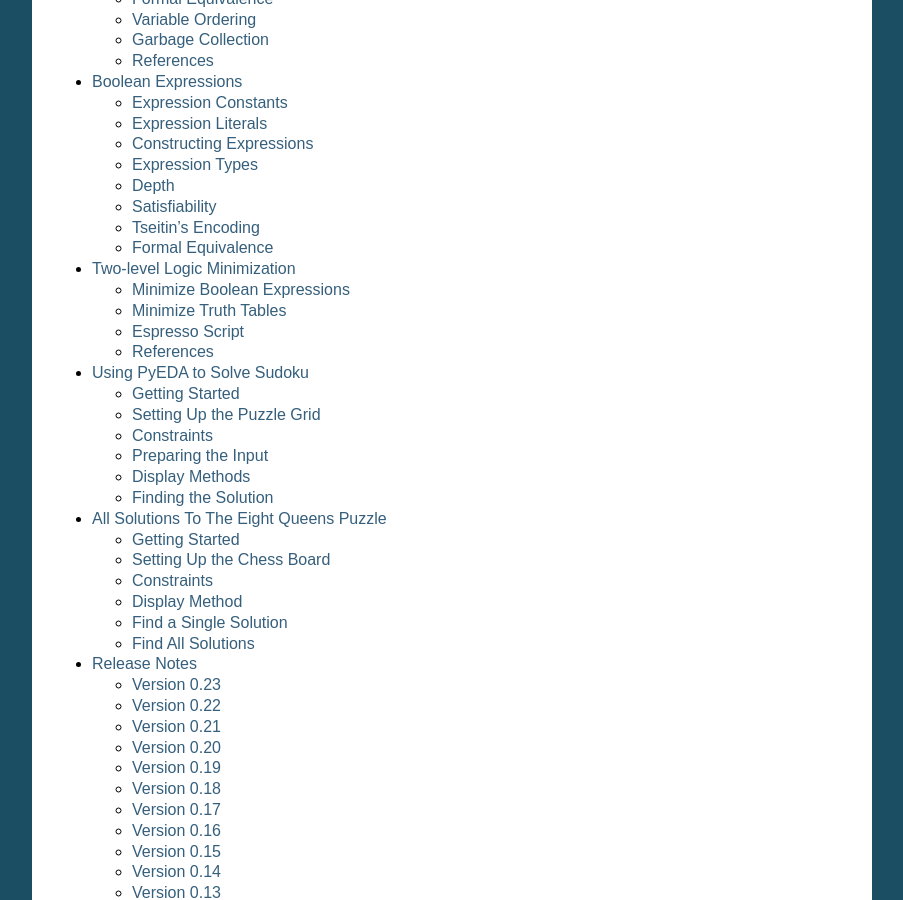
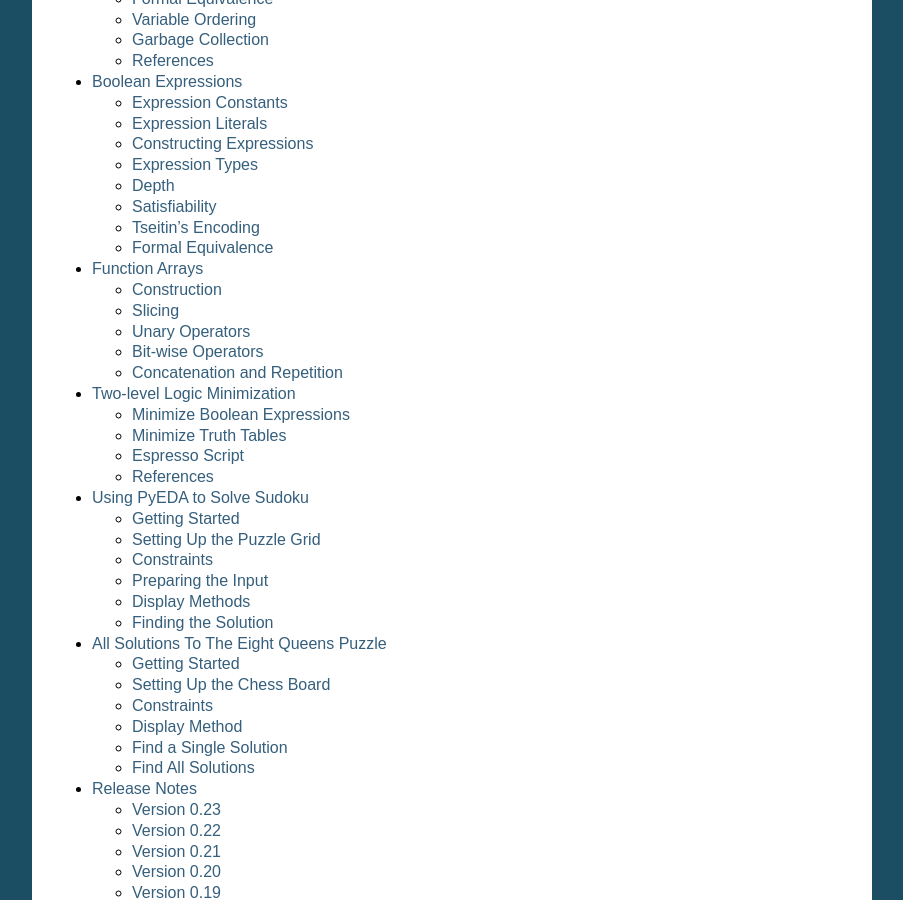
Before and after one commit to cjdrake/pyeda, a Sphinx documentation site: the page built from doc/source/index.rst, in a window 1280 px wide and 900 px high, scrolled down 1072 px. Shown: the whole window, without its empty margins (198-1101 px from the left). Built offline with Sphinx 7.4.7, drawn with Linux system fonts in a browser that asks for light colours; some of the changed lines change nothing that is shown.

Commit message:
Add some farray documentation

```diff
--- /dev/null
+++ b/doc/source/farray.rst
@@ -0,0 +1,442 @@
+.. _farray:
+
+*******************
+  Function Arrays
+*******************
+
+When dealing with several related Boolean functions,
+it is usually convenient to index the inputs and outputs.
+For this purpose, PyEDA includes a multi-dimensional array (MDA) data type,
+called an ``farray`` (function array).
+
+The most pervasive example is computation involving any numeric data type.
+For example, let's say you want to add two numbers :math:`A`, and :math:`B`.
+If these numbers are 32-bit integers,
+there are 64 total inputs, not including a carry-in.
+The conventional way of labeling the input variables is
+:math:`a_0, a_1, a_2, \ldots`, and :math:`b_0, b_1, b_2, \ldots`.
+
+Furthermore, you can extend the symbolic algebra of Boolean functions to arrays.
+For example, the element-wise XOR or :math:`A` and :math:`B` is also an array
+
+This chapter will explain how to construct and manipulate arrays of Boolean
+functions.
+Typical examples will be one-dimensional vectors,
+but you can shape your data into several dimensions if you like.
+We have purposefully adopted many of the conventions used by the
+`numpy.array <http://docs.scipy.org/doc/numpy/reference/generated/numpy.array.html>`_ module.
+
+The code examples in this chapter assume that you have already prepared your
+terminal by importing all interactive symbols from PyEDA::
+
+   >>> from pyeda.inter import *
+
+Construction
+============
+
+There are three ways to construct ``farray`` instances:
+
+1. Use the ``farray`` class constructor.
+2. Use one of the zeros/ones/vars factory functions.
+3. Use the unsigned/signed integer conversion functions.
+
+Constructor
+-----------
+
+First, create a few expression variables::
+
+   >>> a, b, c, d = map(exprvar, 'abcd')
+
+To store these variables in an array,
+invoke the ``farray`` constructor on a sequence::
+
+   >>> vs = farray([a, b, c, d])
+   >>> vs
+   farray([a, b, c, d])
+   >>> vs[2]
+   c
+
+Now let's store some arbitrary functions into an array.
+Create six expressions using the secondary operators::
+
+   >>> f0 = Nor(a, b, c)
+   >>> f1 = Nand(a, b, c)
+   >>> f2 = Xor(a, b, c)
+   >>> f3 = Xnor(a, b, c)
+   >>> f4 = Equal(a, b, c)
+   >>> f5 = Unequal(a, b, c)
+
+To neatly store these six functions in an ``farray``,
+invoke the constructor like we did before::
+
+   >>> F = farray([f0, f1, f2, f3, f4, f5])
+   >>> F
+   farray([Nor(a, b, c), Nand(a, b, c), Xor(a, b, c), Xnor(a, b, c), Equal(a, b, c), Unequal(a, b, c)])
+
+This is sufficient for 1-D arrays,
+but the ``farray`` constructor can create mult-dimensional arrays as well.
+You can apply shape to the input array by either using a nested sequence,
+or manually using the *shape* parameter.
+
+To create a 2x3 array using a nested sequence::
+
+   >>> F = farray([[f0, f2, f4], [f1, f3, f5]])
+   >>> F
+   farray([[Nor(a, b, c), Xor(a, b, c), Equal(a, b, c)],
+           [Nand(a, b, c), Xnor(a, b, c), Unequal(a, b, c)]])
+   >>> F.shape
+   ((0, 2), (0, 3))
+   >>> F.size
+   6
+   >>> F[0,1]
+   Xor(a, b, c)
+
+Similarly for a 3x2 array::
+
+   >>> F = farray([[f0, f1], [f2, f3], [f4, f5]])
+   >>> F
+   farray([[Nor(a, b, c), Nand(a, b, c)],
+           [Xor(a, b, c), Xnor(a, b, c)],
+           [Equal(a, b, c), Unequal(a, b, c)]])
+   >>> F.shape
+   ((0, 3), (0, 2))
+   >>> F.size
+   6
+   >>> F[0,1]
+   Nand(a, b, c)
+
+Use the *shape* parameter to manually impose a shape.
+It takes a tuple of *dimension* specs, which are ``(start, stop)`` tuples.
+
+::
+
+   >>> F = farray([f0, f1, f2, f3, f4, f5], shape=((0, 2), (0, 3)))
+   >>> F
+   farray([[Nor(a, b, c), Xor(a, b, c), Equal(a, b, c)],
+           [Nand(a, b, c), Xnor(a, b, c), Unequal(a, b, c)]])
+
+Irregular Shapes
+^^^^^^^^^^^^^^^^
+
+Without the *shape* parameter,
+array dimensions will be created with start index zero.
+This is fine for most applications,
+but in digital design it is sometimes useful to create arrays with irregular
+starting points.
+
+For example,
+let's say you are designing the load/store unit of a CPU.
+A computer's memory is addressed in *bytes*,
+but data is accessed from memory in *cache lines*.
+If the size of your machine's cache line is 64 bits,
+data will be retrieved from memory eight bytes at a time.
+The lower 3 bits of the address bus going from the load/store unit to main
+memory are not necessary.
+Therefore, your load/store unit will output an address with one dimension
+bounded by ``(3, 32)``,
+i.e. all address bits starting from 3, up to but not including 32.
+
+Going back to the previous example,
+let's say for some reason we wanted a shape of ``((7, 9), (13, 16))``.
+Just change the *shape* parameter::
+
+   >>> F = farray([f0, f1, f2, f3, f4, f5], shape=((7, 9), (13, 16)))
+   >>> F
+   farray([[Nor(a, b, c), Xor(a, b, c), Equal(a, b, c)],
+           [Nand(a, b, c), Xnor(a, b, c), Unequal(a, b, c)]])
+
+The *size* property is still the same::
+
+   >>> F.size
+   6
+
+However, the slices now have different bounds::
+
+   >>> F[7,14]
+   Nand(a, b, c)
+
+Factory Functions
+-----------------
+
+For convenience,
+PyEDA provides factory functions for producing arrays with arbitrary shape
+initialized to all zeros, all ones, or all variables with incremental indices.
+
+The functions for creating arrays of zeros are:
+
+* :func:`pyeda.boolalg.bfarray.bddzeros`
+* :func:`pyeda.boolalg.bfarray.exprzeros`
+* :func:`pyeda.boolalg.bfarray.ttzeros`
+
+For example, to create a 4x4 farray of expression zeros::
+
+   >>> zeros = exprzeros(4, 4)
+   >>> zeros
+   farray([[0, 0, 0, 0],
+           [0, 0, 0, 0],
+           [0, 0, 0, 0],
+           [0, 0, 0, 0]])
+
+The variadic *dims* input is a sequence of dimension specs.
+A dimension spec is a two-tuple: (start index, stop index).
+If a dimension is given as a single ``int``,
+it will be converted to ``(0, stop)``.
+
+For example::
+
+   >>> zeros = bddzeros((1, 3), (2, 4), 2)
+   >>> zeros
+   farray([[[0, 0],
+            [0, 0]],
+
+           [[0, 0],
+            [0, 0]]])
+
+Similarly for creating arrays of ones:
+
+* :func:`pyeda.boolalg.bfarray.bddones`
+* :func:`pyeda.boolalg.bfarray.exprones`
+* :func:`pyeda.boolalg.bfarray.ttones`
+
+The functions for creating arrays of variables are:
+
+* :func:`pyeda.boolalg.bfarray.bddvars`
+* :func:`pyeda.boolalg.bfarray.exprvars`
+* :func:`pyeda.boolalg.bfarray.ttvars`
+
+These functions behave similarly to the zeros/ones functions,
+but take a *name* argument as well.
+
+For example, to create a 4x4 farray of expression variables::
+
+   >>> A = exprvars('a', 4, 4)
+   >>> A
+   farray([[a[0,0], a[0,1], a[0,2], a[0,3]],
+           [a[1,0], a[1,1], a[1,2], a[1,3]],
+           [a[2,0], a[2,1], a[2,2], a[2,3]],
+           [a[3,0], a[3,1], a[3,2], a[3,3]]])
+
+The *name* argument accepts a tuple of names,
+just like the ``exprvar`` function,
+and the variadic *dims* input also supports irregular shapes::
+
+   >>> A = exprvars(('a', 'b', 'c'), (1, 3), (2, 4), 2)
+   >>> A
+   farray([[[c.b.a[1,2,0], c.b.a[1,2,1]],
+            [c.b.a[1,3,0], c.b.a[1,3,1]]],
+
+           [[c.b.a[2,2,0], c.b.a[2,2,1]],
+            [c.b.a[2,3,0], c.b.a[2,3,1]]]])
+
+Integer Conversion
+------------------
+
+The previous section discussed ways to initialize arrays to all zeros or ones.
+It is also possible to create one-dimensional arrays that represent integers
+using either the unsigned or twos-complement notations.
+
+The following functions convert an unsigned integer to a 1-D ``farray``:
+
+* :func:`pyeda.boolalg.bfarray.uint2bdds`
+* :func:`pyeda.boolalg.bfarray.uint2exprs`
+* :func:`pyeda.boolalg.bfarray.uint2tts`
+
+The following functions convert a signed integer to a 1-D ``farray``:
+
+* :func:`pyeda.boolalg.bfarray.int2bdds`
+* :func:`pyeda.boolalg.bfarray.int2exprs`
+* :func:`pyeda.boolalg.bfarray.int2tts`
+
+The signature for these functions are all identical.
+The *num* argument is the ``int`` to convert,
+and the *length* parameter is optional.
+Unsigned conversion will always zero-extend to the provided length,
+and signed conversion will always sign-extend.
+
+Here are a few examples of converting integers to expressions::
+
+   >>> uint2exprs(42, 8)
+   farray([0, 1, 0, 1, 0, 1, 0, 0])
+   >>> int2exprs(42, 8)
+   farray([0, 1, 0, 1, 0, 1, 0, 0])
+   # A nifty one-liner to verify the previous conversions
+   >>> bin(42)[2:].zfill(8)[::-1]
+   '01010100'
+   >>> int2exprs(-42, 8)
+   farray([0, 1, 1, 0, 1, 0, 1, 1])
+
+Function arrays also have ``to_uint`` and ``to_int`` methods to perform the
+reverse computation.
+They do not, however, have any property to indicate whether the array
+represents signed data.
+So always know what the encoding is ahead of time.
+For example::
+
+   >>> int2exprs(-42, 8).to_int()
+   -42
+   >>> int2exprs(-42, 8).to_uint()
+   214
+
+Slicing
+=======
+
+The ``farray`` type accepts two types of slice arguments:
+
+* Integral indices
+* Muliplexor selects
+
+Integral Indices
+----------------
+
+Function arrays support a slice syntax that mostly follows the numpy ndarray
+data type.
+The primary difference is that ``farray`` supports nonzero start indices.
+
+To demonstrate the various capabilities, let's create some arrays.
+For simplicity, we will only use zero indexing.
+
+::
+
+   >>> A = exprvars('a', 4)
+   >>> B = exprvars('b', 4, 4, 4)
+
+Using a single integer index will *collapse* an array dimension.
+For 1-D arrays, this means returning an item.
+
+::
+
+   >>> A[2]
+   a[2]
+   >>> B[2]
+   farray([[b[2,0,0], b[2,0,1], b[2,0,2], b[2,0,3]],
+           [b[2,1,0], b[2,1,1], b[2,1,2], b[2,1,3]],
+           [b[2,2,0], b[2,2,1], b[2,2,2], b[2,2,3]],
+           [b[2,3,0], b[2,3,1], b[2,3,2], b[2,3,3]]])
+   >>> B[2].shape
+   ((0, 4), (0, 4))
+
+The colon ``:`` slice syntax *shrinks* a dimension::
+
+   >>> A[:]
+   farray([a[0], a[1], a[2], a[3]])
+   >>> A[1:]
+   farray([a[1], a[2], a[3]])
+   >>> A[:3]
+   farray([a[0], a[1], a[2]])
+   >>> B[1:3]
+   farray([[[b[1,0,0], b[1,0,1], b[1,0,2], b[1,0,3]],
+            [b[1,1,0], b[1,1,1], b[1,1,2], b[1,1,3]],
+            [b[1,2,0], b[1,2,1], b[1,2,2], b[1,2,3]],
+            [b[1,3,0], b[1,3,1], b[1,3,2], b[1,3,3]]],
+
+           [[b[2,0,0], b[2,0,1], b[2,0,2], b[2,0,3]],
+            [b[2,1,0], b[2,1,1], b[2,1,2], b[2,1,3]],
+            [b[2,2,0], b[2,2,1], b[2,2,2], b[2,2,3]],
+            [b[2,3,0], b[2,3,1], b[2,3,2], b[2,3,3]]]])
+
+For N-dimensional arrays,
+the slice accepts up to N indices separated by a comma.
+Unspecified slices at the end will default to ``:``.
+
+::
+
+   >>> B[1,2,3]
+   b[1,2,3]
+   >>> B[:,2,3]
+   farray([b[0,2,3], b[1,2,3], b[2,2,3], b[3,2,3]])
+   >>> B[1,:,3]
+   farray([b[1,0,3], b[1,1,3], b[1,2,3], b[1,3,3]])
+   >>> B[1,2,:]
+   farray([b[1,2,0], b[1,2,1], b[1,2,2], b[1,2,3]])
+   >>> B[1,2]
+   farray([b[1,2,0], b[1,2,1], b[1,2,2], b[1,2,3]])
+
+The ``...`` syntax will fill available indices left to right with ``:``.
+One one ellipsis will be recognized per slice.
+
+::
+
+   >>> B[...,1]
+   farray([[b[0,0,1], b[0,1,1], b[0,2,1], b[0,3,1]],
+           [b[1,0,1], b[1,1,1], b[1,2,1], b[1,3,1]],
+           [b[2,0,1], b[2,1,1], b[2,2,1], b[2,3,1]],
+           [b[3,0,1], b[3,1,1], b[3,2,1], b[3,3,1]]])
+   >>> B[1,...]
+   farray([[b[1,0,0], b[1,0,1], b[1,0,2], b[1,0,3]],
+           [b[1,1,0], b[1,1,1], b[1,1,2], b[1,1,3]],
+           [b[1,2,0], b[1,2,1], b[1,2,2], b[1,2,3]],
+           [b[1,3,0], b[1,3,1], b[1,3,2], b[1,3,3]]])
+
+Function arrays support negative indices.
+Arrays with a zero start index follow Python's usual conventions.
+
+For example, here is the index guide for ``A[0:4]``::
+
+    +------+------+------+------+
+    | a[0] | a[1] | a[2] | a[3] |
+    +------+------+------+------+
+    0      1      2      3      4
+   -4     -3     -2     -1
+
+And example usage::
+
+   >>> A[-1]
+   a[3]
+   >>> A[-3:-1]
+   farray([a[1], a[2]])
+
+.. note::
+   Arrays with non-zero start indices also support negative indices,
+   but the current methodology is under review and may change.
+
+Multiplexor Selects
+-------------------
+
+A special feature of array slicing is the ability to multiplex array
+items over a select input.
+For a 2:1 mux, the *select* may be a single function.
+Otherwise, it must be an ``farray`` with enough bits.
+
+For example, to create a simple 8:1 mux::
+
+   >>> X = exprvars('x', 8)
+   >>> sel = exprvars('s', 3)
+   >>> X[sel]
+   Or(And(~s[0], ~s[1], ~s[2], x[0]),
+      And( s[0], ~s[1], ~s[2], x[1]),
+      And(~s[0],  s[1], ~s[2], x[2]),
+      And( s[0],  s[1], ~s[2], x[3]),
+      And(~s[0], ~s[1],  s[2], x[4]),
+      And( s[0], ~s[1],  s[2], x[5]),
+      And(~s[0],  s[1],  s[2], x[6]),
+      And( s[0],  s[1],  s[2], x[7]))
+
+This works for multi-dimensional arrays as well::
+
+   >>> s = exprvar('s')
+   >>> Y = exprvars('y', 2, 2, 2)
+   >>> Y[:,s,:]
+   farray([[Or(And(~s, y[0,0,0]),
+               And( s, y[0,1,0])),
+            Or(And(~s, y[0,0,1]),
+               And( s, y[0,1,1]))],
+
+           [Or(And(~s, y[1,0,0]),
+               And( s, y[1,1,0])),
+            Or(And(~s, y[1,0,1]),
+               And( s, y[1,1,1]))]])
+
+Unary Operators
+===============
+
+uor, unor, uand, unand, uxor, uxnor
+
+Bit-wise Operators
+==================
+
+invert, or, and, xor, lsh, rsh, arsh
+
+Concatenation and Repetition
+============================
+
+todo
--- a/doc/source/index.rst
+++ b/doc/source/index.rst
@@ -41,6 +41,7 @@
    boolalg.rst
    bdd.rst
    expr.rst
+   farray.rst
    2llm.rst
    sudoku.rst
    queens.rst
```
